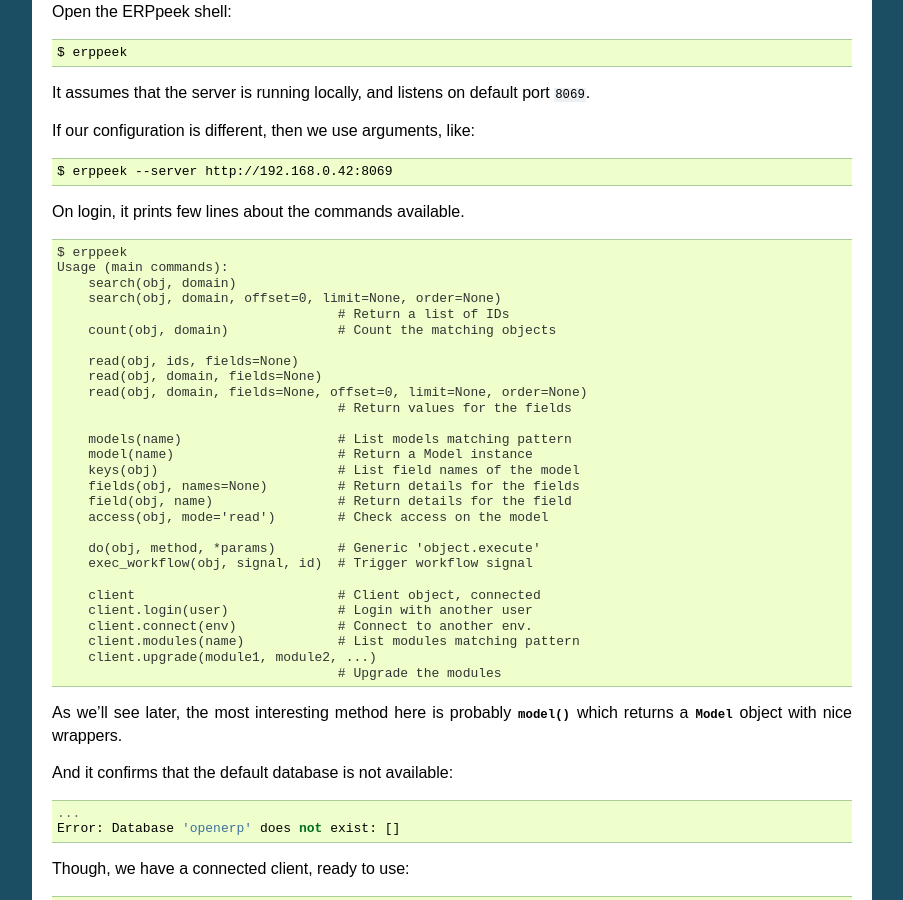
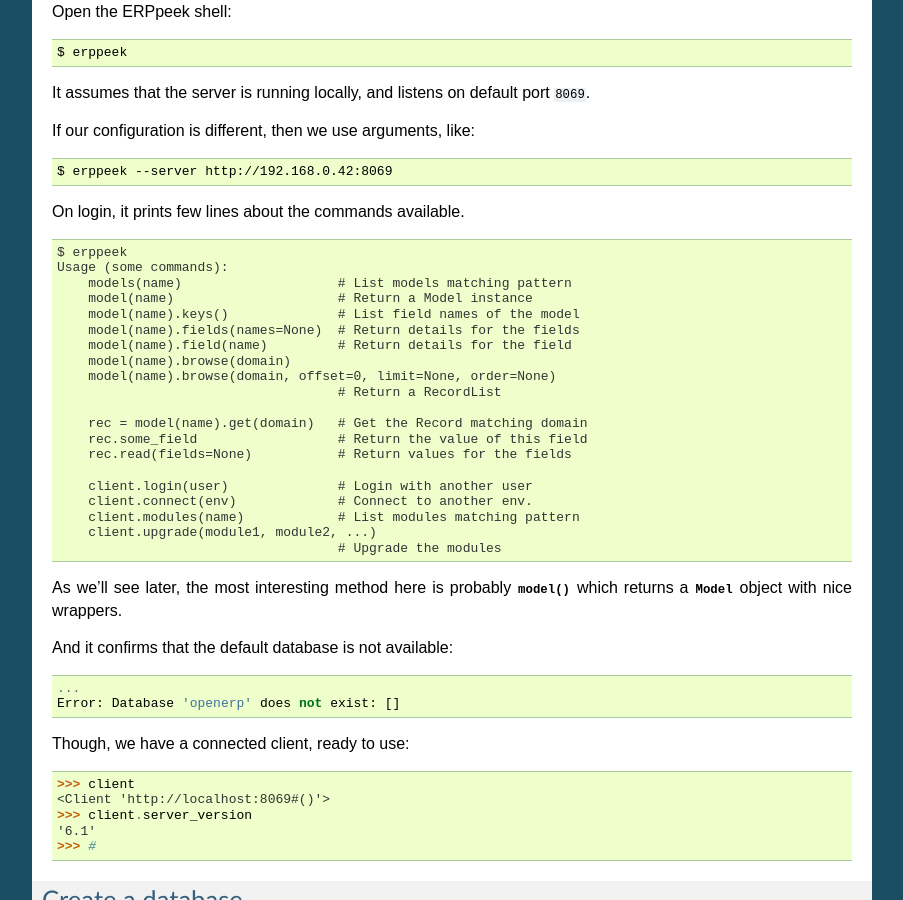
Before and after one commit to tinyerp/erppeek, a Sphinx documentation site: the page built from docs/tutorial.rst, in a window 1280 px wide and 900 px high, scrolled down 508 px. Shown: the whole window, without its empty margins (198-1101 px from the left). Built offline with Sphinx 7.4.7, drawn with Linux system fonts in a browser that asks for light colours; pages that are not in the unit, such as notebooks, are missing from menus.

Commit message:
remove redundant globals from interactive mode

```diff
--- a/CHANGES.rst
+++ b/CHANGES.rst
@@ -7,6 +7,10 @@
 
 * Advertize the ``Model`` and ``Record`` paradigm in the ``usage`` printed
   in interactive mode: it's far more easier to use, and available since 1.0.
+
+* In interactive mode, only inject four global names: ``client``, ``models``,
+  ``model`` and ``do``.  Other methods are available on ``Model``
+  and ``Client`` instances (``read search count keys fields access ...``).
 
 * Always clear the ``Record`` cache when an arbitrary method is called on
   this ``Record``.
--- a/README.rst
+++ b/README.rst
@@ -126,7 +126,7 @@
     True
     >>> client.ResUsers.count()
     4
-    >>> read('ir.cron', ['active = False'], 'active function')
+    >>> model('ir.cron').read(['active = False'], 'active function')
     [{'active': False, 'function': 'run_mail_scheduler', 'id': 1},
      {'active': False, 'function': 'run_bdr_scheduler', 'id': 2},
      {'active': False, 'function': 'scheduled_fetch_new_scans', 'id': 9}]
--- a/docs/tutorial.rst
+++ b/docs/tutorial.rst
@@ -38,28 +38,20 @@
 .. sourcecode:: pycon
 
     $ erppeek
-    Usage (main commands):
-        search(obj, domain)
-        search(obj, domain, offset=0, limit=None, order=None)
-                                        # Return a list of IDs
-        count(obj, domain)              # Count the matching objects
-
-        read(obj, ids, fields=None)
-        read(obj, domain, fields=None)
-        read(obj, domain, fields=None, offset=0, limit=None, order=None)
-                                        # Return values for the fields
-
+    Usage (some commands):
         models(name)                    # List models matching pattern
         model(name)                     # Return a Model instance
-        keys(obj)                       # List field names of the model
-        fields(obj, names=None)         # Return details for the fields
-        field(obj, name)                # Return details for the field
-        access(obj, mode='read')        # Check access on the model
+        model(name).keys()              # List field names of the model
+        model(name).fields(names=None)  # Return details for the fields
+        model(name).field(name)         # Return details for the field
+        model(name).browse(domain)
+        model(name).browse(domain, offset=0, limit=None, order=None)
+                                        # Return a RecordList
 
-        do(obj, method, *params)        # Generic 'object.execute'
-        exec_workflow(obj, signal, id)  # Trigger workflow signal
+        rec = model(name).get(domain)   # Get the Record matching domain
+        rec.some_field                  # Return the value of this field
+        rec.read(fields=None)           # Return values for the fields
 
-        client                          # Client object, connected
         client.login(user)              # Login with another user
         client.connect(env)             # Connect to another env.
         client.modules(name)            # List modules matching pattern
```
Also changed, not shown: erppeek.py (+3 -6 lines), 1 other file.
